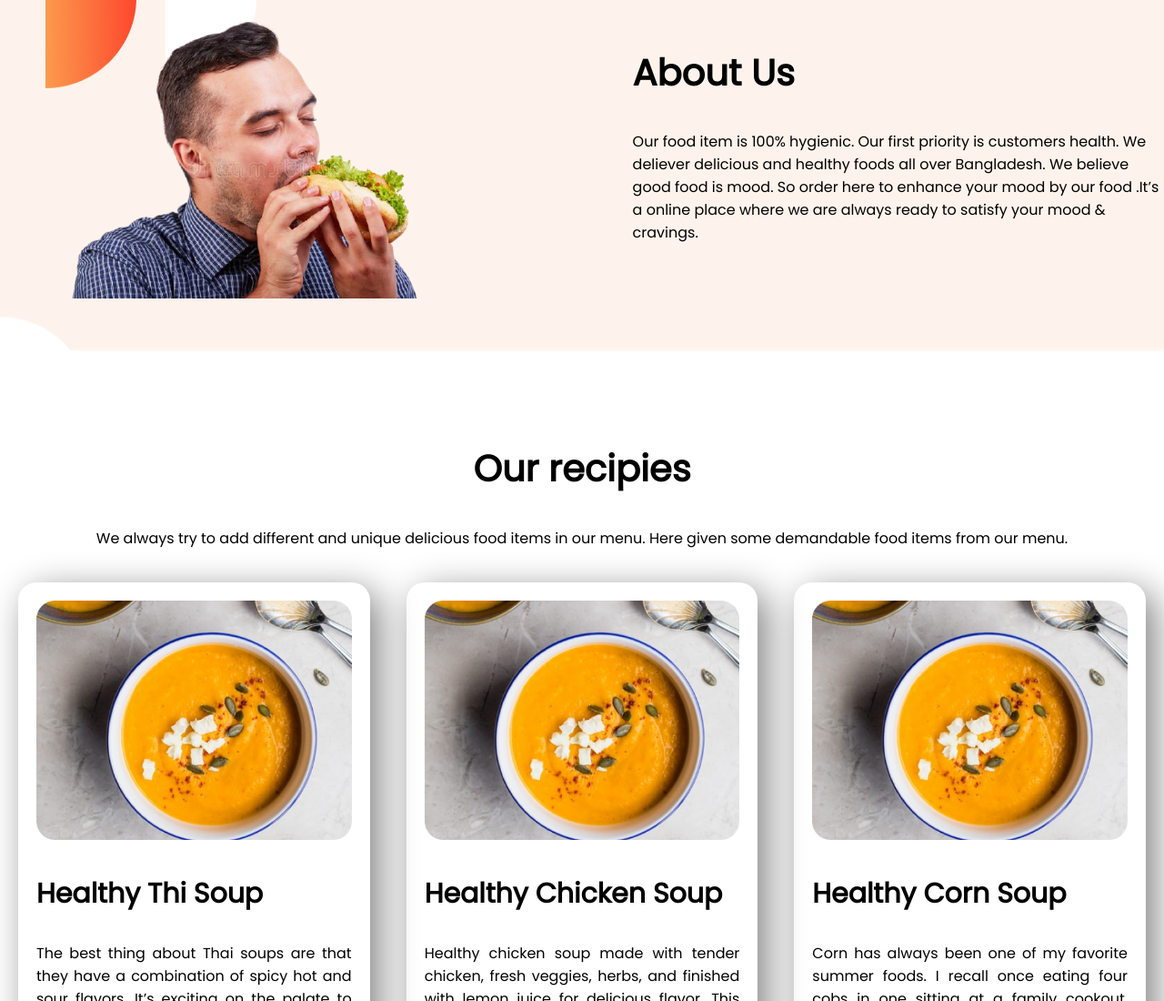
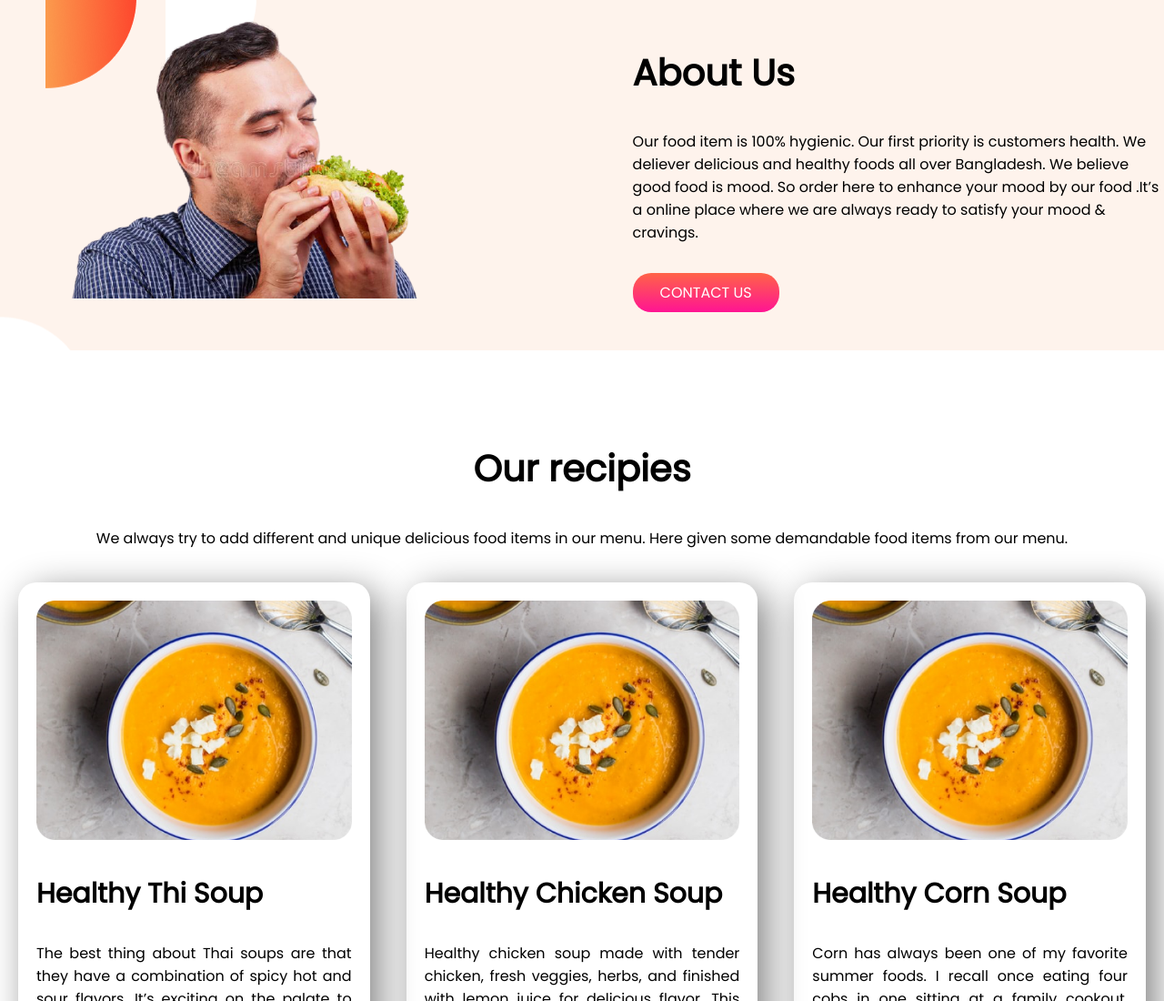
Before and after one commit to salman-rahman-01/food-bd-repo, a plain HTML site: page index.html in a window 1280 px wide. Shown: the part 711-1811 px from the top of the page at 91% size. Drawn offline with Linux system fonts and the light colour scheme.

Commit message:
new code added

```diff
--- a/index.html
+++ b/index.html
@@ -31,7 +31,8 @@
 
         <div class="half-width">
             <h2>About Us</h2>
-            <p>Our food item is 100% hygienic. Our first priority is customers health. We deliever delicious and healthy foods all over Bangladesh. We believe good food is mood. So order here to enhance your mood by our food .It’s a online place where we are always ready to satisfy your mood & cravings.</p>
+            <p>Our food item is 100% hygienic. Our first priority is customers health. We deliever delicious and healthy foods all over Bangladesh. We believe good food is mood. So order here to enhance your mood by our food .It’s a online place where we are always ready to satisfy your mood & cravings.</p><br>
+            <a class="link-button-2" target="_blank" href="https://www.linkedin.com/in/md-salman-rahman-8188651b4/">CONTACT US</a>
         </div>
     </section>
 
--- a/style.css
+++ b/style.css
@@ -20,6 +20,13 @@ h3{
     padding: 10px 30px;
     border-radius: 20px;
     background-image: linear-gradient(tomato, orange);
+}
+.link-button-2{
+    text-decoration: none;
+    color: white;
+    padding: 10px 30px;
+    border-radius: 20px;
+    background-image: linear-gradient(tomato, deeppink);
 }
 .flexible-container{
     display: flex;
```
